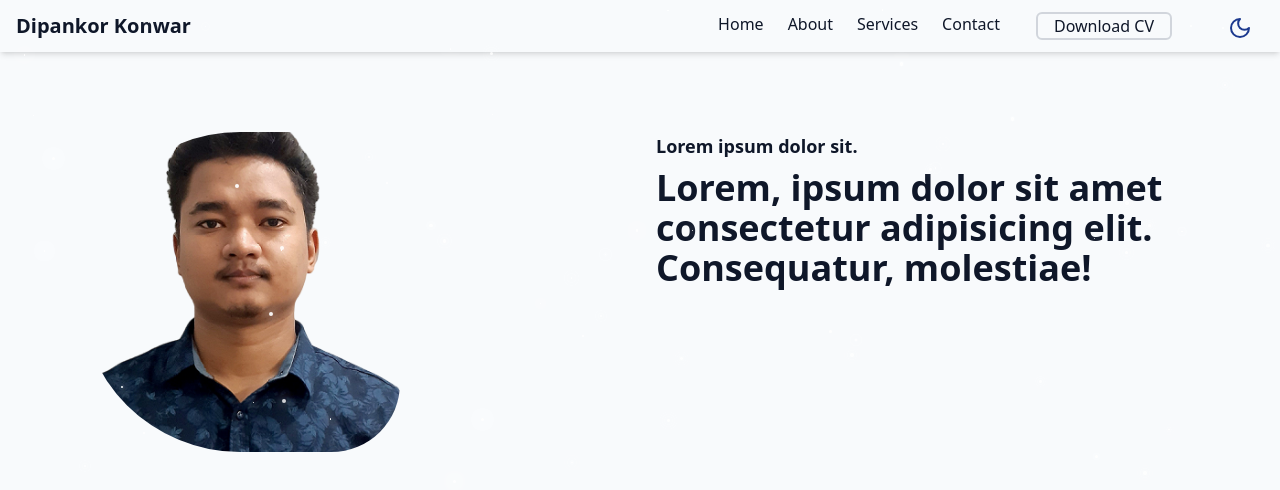
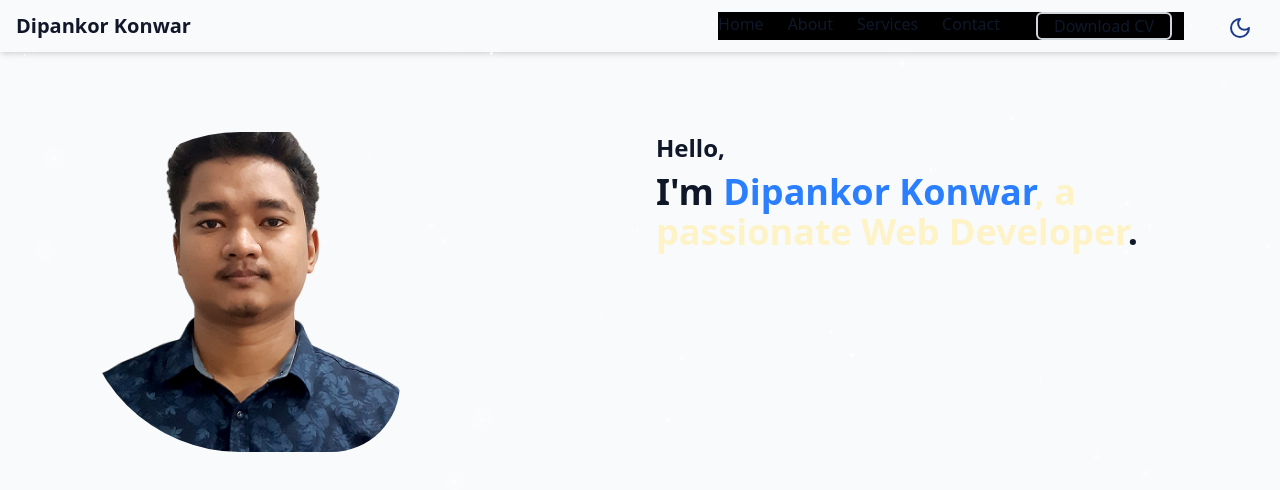
Before and after one commit to konwardk/portfolio, a React (Vite) app: page / in a window 1280 px wide. Shown: the top 490 px of the page. Built offline with nearby package versions, Linux system fonts and the light colour scheme.

Commit message:
add name

```diff
--- a/src/components/HeroSection.jsx
+++ b/src/components/HeroSection.jsx
@@ -2,6 +2,10 @@ import { motion } from "framer-motion";
 
 const heading = {
   image: "/my-photo.png",
+};
+const me = {
+  name: "Dipankor Konwar",
+  profession: "Web Developer",
 };
 
 export const HeroSection = () => {
@@ -19,7 +23,7 @@ export const HeroSection = () => {
           <img
             src={heading.image}
             alt="Profile"
-            className="rounded-[70%_30%_30%_70%] w-48 h-48 sm:w-64 sm:h-64 md:w-80 md:h-80 object-cover transition-all"
+            className="z-20 rounded-[70%_30%_30%_70%] w-48 h-48 sm:w-64 sm:h-64 md:w-80 md:h-80 object-cover transition-all"
           />
         </motion.div>
 
@@ -30,9 +34,10 @@ export const HeroSection = () => {
           transition={{ duration: 0.8, ease: "easeOut", delay: 0.2 }}
           className="w-full md:w-1/2 text-center md:text-left"
         >
-          <h2 className="text-lg font-semibold mb-2">Lorem ipsum dolor sit.</h2>
+          <h2 className="text-2xl font-semibold mb-2">Hello,</h2>
           <h1 className="text-2xl md:text-4xl font-bold">
-            Lorem, ipsum dolor sit amet consectetur adipisicing elit. Consequatur, molestiae!
+            I'm <span className="text-blue-500">{me.name}</span>
+            <span className="text-amber-100">, a passionate {me.profession}</span>.
           </h1>
         </motion.div>
 
--- a/src/components/Navbar.jsx
+++ b/src/components/Navbar.jsx
@@ -31,7 +31,7 @@ export const Navbar = () => {
 
         {/* Navigation Links */}
         <ul
-          className={`md:mx-20 md:flex gap-6 absolute md:static left-0 w-full md:w-auto md:bg-transparent transition-all ease-in duration-300 z-10 ${
+          className={`bg-black md:mx-20 md:flex gap-6 absolute md:static left-0 w-full md:w-auto transition-all ease-in duration-300 z-50 ${
             menuOpen ? "top-16" : "top-[-500px]"
           }`}
         >
```
